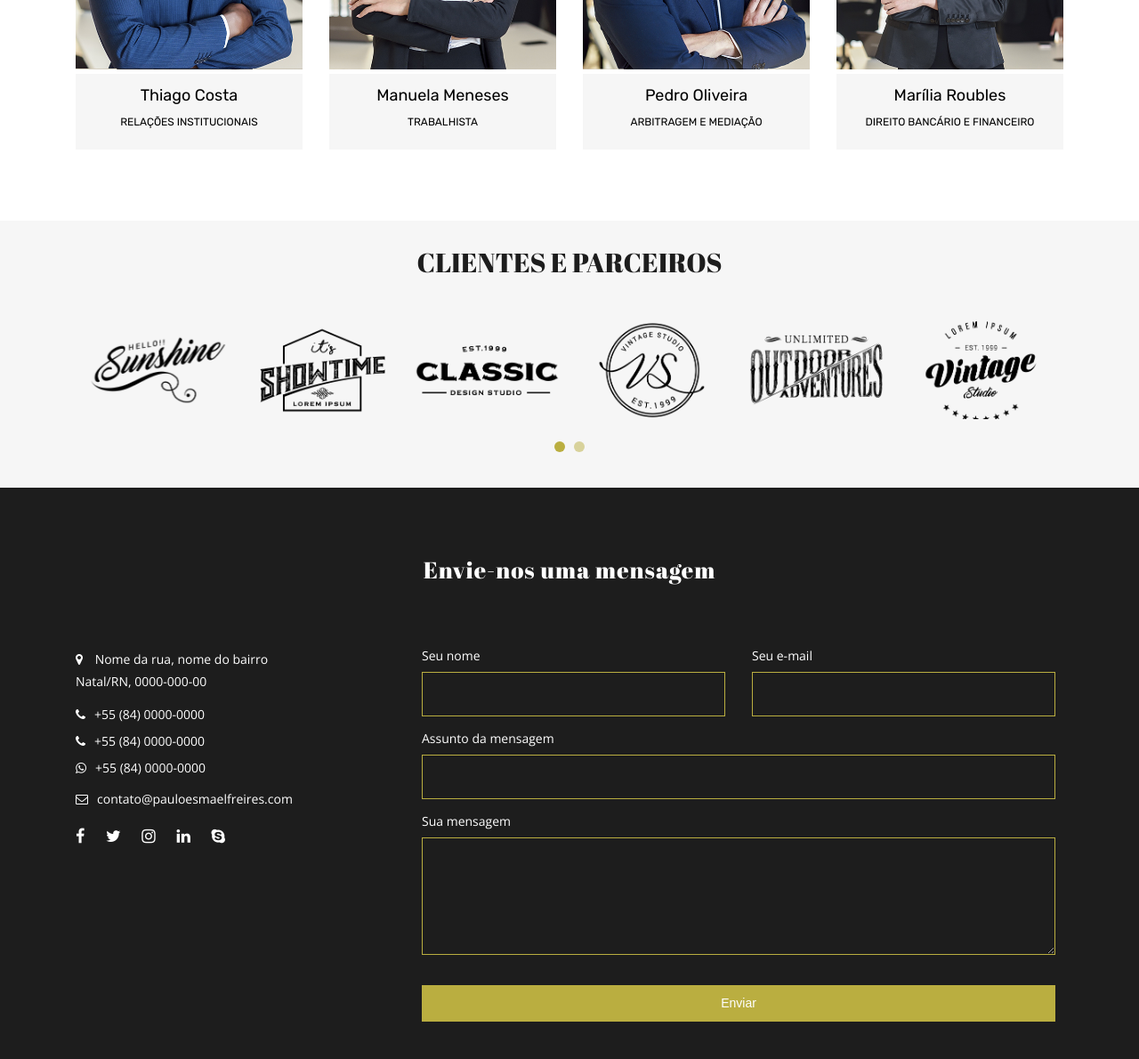
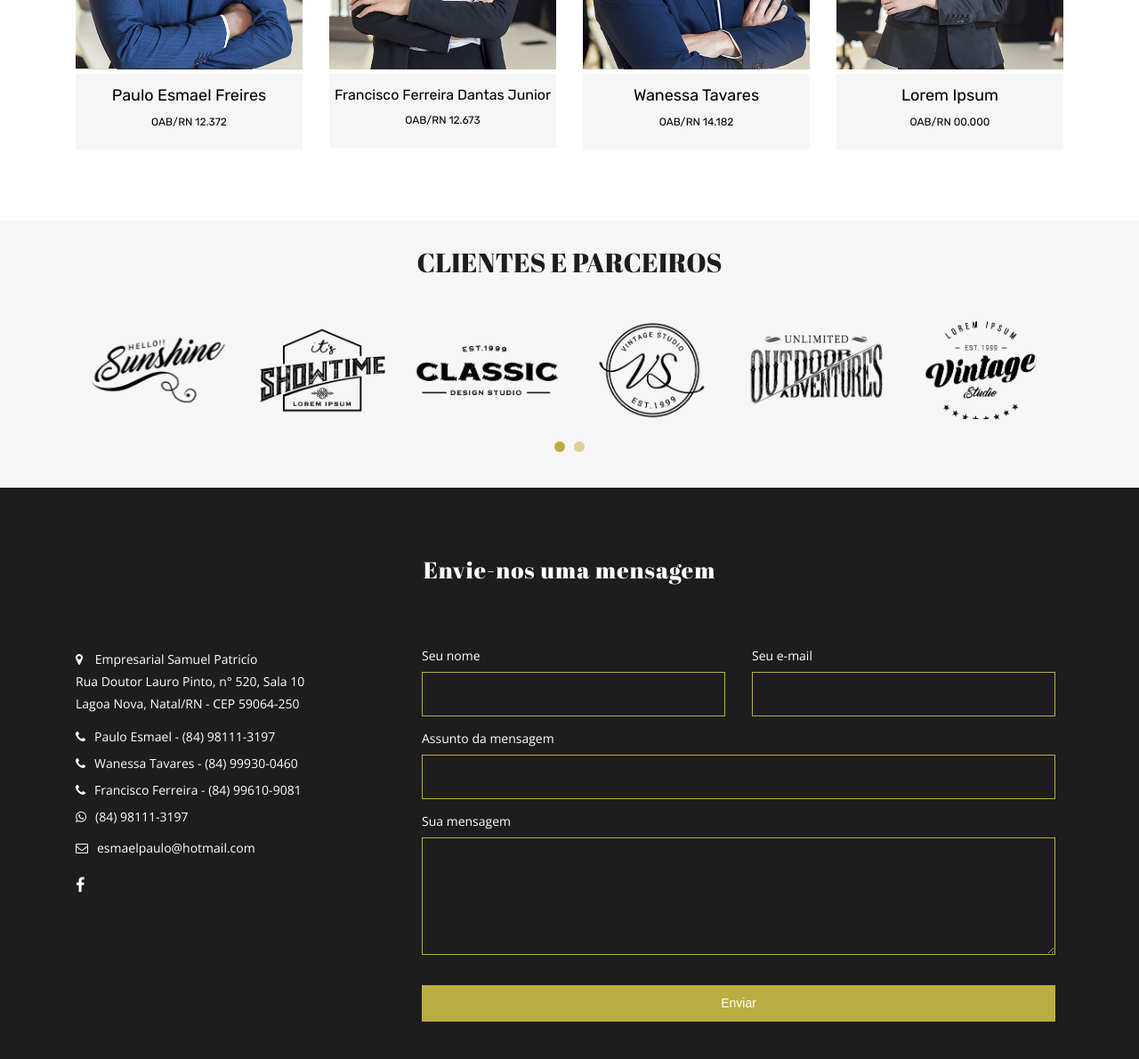
Before and after one commit to lucaswildemberg/pef-adv, a plain HTML site: page index.html in a window 1280 px wide. Shown: the part 2520-3710 px from the top of the page at 89% size. Drawn offline with nearby package versions, Linux system fonts and the light colour scheme.

Commit message:
adiciona caixa de like e info dos adv

```diff
--- a/index.html
+++ b/index.html
@@ -287,10 +287,10 @@
             </figure>
             <div class="info">
               <h2>
-                Thiago Costa
+                Paulo Esmael Freires
               </h2>
               <p>
-                Relações Institucionais
+                OAB/RN 12.372
               </p>
             </div>
           </div>
@@ -314,11 +314,11 @@
               </figcaption>
             </figure>
             <div class="info">
-              <h2>
-                Manuela Meneses
+              <h2 style="font-size: 16px;">
+                Francisco Ferreira Dantas Junior
               </h2>
               <p>
-                Trabalhista
+                OAB/RN 12.673
               </p>
             </div>
           </div>
@@ -342,10 +342,10 @@
             </figure>
             <div class="info">
               <h2>
-                Pedro Oliveira
+                Wanessa Tavares
               </h2>
               <p>
-                Arbitragem e Mediação
+                OAB/RN 14.182
               </p>
             </div>
           </div>
@@ -369,10 +369,10 @@
             </figure>
             <div class="info">
               <h2>
-                Marília Roubles
+                Lorem Ipsum
               </h2>
               <p>
-                Direito Bancário e Financeiro
+                OAB/RN 00.000
               </p>
             </div>
           </div>
@@ -414,32 +414,33 @@
                 <div class="contact-info">
                   <address>
                     <i class="fa fa-map-marker icons contact-info-icon"></i>
-                    Nome da rua, nome do bairro
+                    Empresarial Samuel Patricío
                     <br>
-                    Natal/RN, 0000-000-00
+                    Rua Doutor Lauro Pinto, n° 520, Sala 10
+                    <br>
+                    Lagoa Nova, Natal/RN -
+                    CEP 59064-250
                   </address>
                   <div class="tel-info">
-                    <a href="tel:+61(8)82343555"><i class="fa fa-phone icons contact-info-icon"></i>+55 (84) 0000-0000</a>
-                    <a href="tel:+61(8)82343555"><i class="fa fa-phone icons contact-info-icon"></i>+55 (84) 0000-0000</a>
-                    <a href="tel:+61(8)82343555"><i class="fa fa-whatsapp icons contact-info-icon"></i>+55 (84) 0000-0000</a>
+                    <a href="tel:+61(8)82343555"><i class="fa fa-phone icons contact-info-icon"></i>Paulo Esmael - (84) 98111-3197</a>
+                    <a href="tel:+61(8)82343555"><i class="fa fa-phone icons contact-info-icon"></i>Wanessa Tavares - (84) 99930-0460</a>
+                    <a href="tel:+61(8)82343555"><i class="fa fa-phone icons contact-info-icon"></i>Francisco Ferreira - (84) 99610-9081</a>
+                    <a href="tel:+61(8)82343555"><i class="fa fa-whatsapp icons contact-info-icon"></i>(84) 98111-3197</a>
                   </div>
-                  <a href="mailto:hello@spiritapp.com"><i class="fa fa-envelope-o icons contact-info-icon"></i>contato@pauloesmaelfreires.com</a>
+                  <a href="mailto:hello@spiritapp.com"><i class="fa fa-envelope-o icons contact-info-icon"></i>esmaelpaulo@hotmail.com</a>
                   <ul class="social-links">
                     <li>
-                    <a href="#" class="fa fa-facebook"></a>
+                    <a href="https://www.facebook.com/pauloesmaelfreiresadv/" class="fa fa-facebook"></a>
                     </li>
                     <li>
-                    <a href="#" class="fa fa-twitter"></a>
+                    <!-- <a href="#" class="fa fa-twitter"></a>
                     </li>
                     <li>
                     <a href="#" class="fa fa-instagram"></a>
                     </li>
                     <li>
                     <a href="#" class="fa fa-linkedin"></a>
-                    </li>
-                    <li>
-                    <a href="#" class="fa fa-skype"></a>
-                    </li>
+                    </li> -->
                   </ul>
                 </div>
     				  </div>
@@ -485,16 +486,20 @@
   <footer class="footer">
     <div class="container">
       <div class="row section">
-        <div class="footer-widget col-md-3 col-xs-12n">
+        <div class="footer-widget col-md-3">
           <img class="img-fluid pb-3" src="img/logo-white.png" alt="">
           <div class="social-footer">
-            <a href="#"><i class="fa fa-facebook icon-round"></i></a>
-            <a href="#"><i class="fa fa-twitter icon-round"></i></a>
+            <a href="https://www.facebook.com/pauloesmaelfreiresadv/"><i class="fa fa-facebook icon-round"></i></a>
+            <!-- <a href="#"><i class="fa fa-twitter icon-round"></i></a>
             <a href="#"><i class="fa fa-instagram icon-round"></i></a>
             <a href="#"><i class="fa fa-linkedin icon-round"></i></a>
-            <a href="#"><i class="fa fa-google-plus icon-round"></i></a>
+            <a href="#"><i class="fa fa-google-plus icon-round"></i></a> -->
           </div>
         </div>
+        <div class="footer-widget col-md-6 flot-right">
+<div class="fb-page" data-href="https://www.facebook.com/pauloesmaelfreiresadv/" data-small-header="false" data-adapt-container-width="true" data-hide-cover="false" data-show-facepile="true"><blockquote cite="https://www.facebook.com/pauloesmaelfreiresadv/" class="fb-xfbml-parse-ignore"><a href="https://www.facebook.com/pauloesmaelfreiresadv/">Paulo Esmael Freire Advogados</a></blockquote></div>
+        </div>
+
       </div>
     </div>
     <footer class="dark-footer">
@@ -515,6 +520,16 @@
   <script src="js/form-validator.min.js"></script>
   <script src="js/contact-form-script.js"></script>
   <script src="js/main.js"></script>
+  <div id="fb-root">
+  <script>
+    (function(d, s, id) {
+      var js, fjs = d.getElementsByTagName(s)[0];
+      if (d.getElementById(id)) return;
+      js = d.createElement(s); js.id = id;
+      js.src = 'https://connect.facebook.net/pt_BR/sdk.js#xfbml=1&version=v2.12&appId=165938233864118&autoLogAppEvents=1';
+      fjs.parentNode.insertBefore(js, fjs);
+    }(document, 'script', 'facebook-jssdk'));
+  </script>
   <!-- / javascript -->
 </body>
 
```
